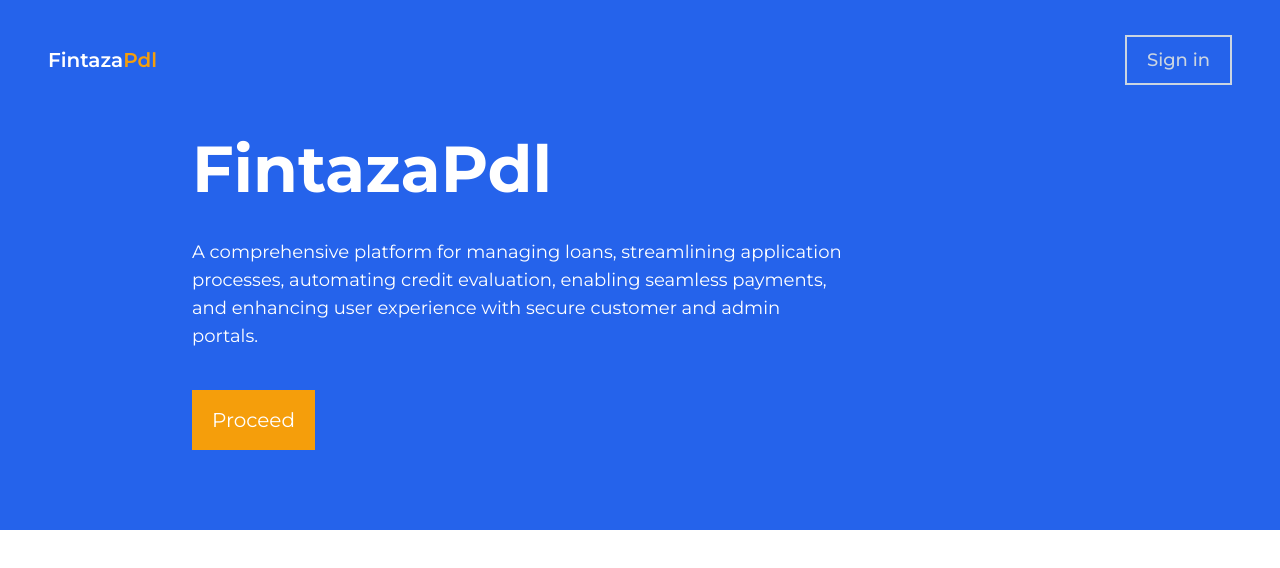
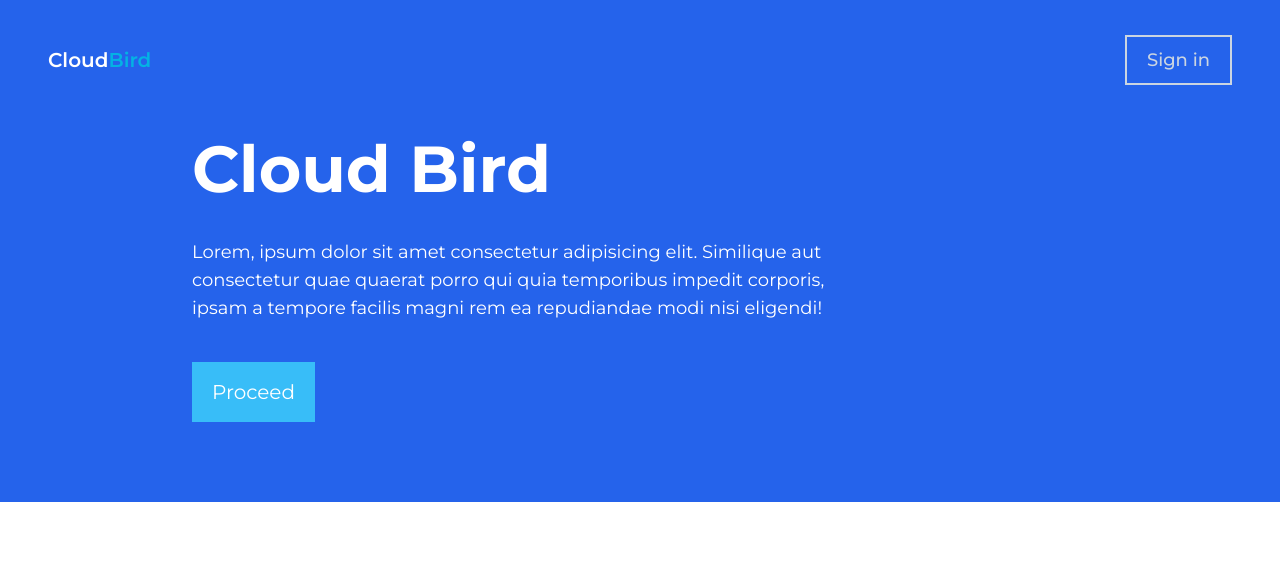
Before and after one commit to KingDivadd/Cloud_Bird_Client, a Next.js app: page / in a window 1280 px wide. Shown: the top 568 px of the page. Built offline with nearby package versions, Linux system fonts and the light colour scheme.

Commit message:
new commit

```diff
--- a/app/auth/login/page.tsx
+++ b/app/auth/login/page.tsx
@@ -157,7 +157,7 @@ const Login = () => {
 
             <div className=" max-sm:p-[15px] mx-auto flex flex-wrap items-center justify-center gap-[50px] lg:gap-20  ">
                 <span className=' sm:w-[400px] lg:mb-10 max-sm:text-[35px] max-lg:text-[40px] lg:text-[55px] max-lg:font-[700] lg:font-[800] text-center text-blue-700 flex items-center justify-center whitespace-nowrap'>
-                    Fintaza<p className="text-amber-600">Pdl</p>
+                    Cloud<p className="">Bird</p>
                 </span>
 
                 <form action='' className="w-full sm:w-[400px] flex flex-col items-start justify-start rounded-[5px] p-[20px] bg-white min-h-[200px] py-[30px] gap-[35px] shadow-lg border border-slate-200 ">
--- a/app/auth/recover-password/page.tsx
+++ b/app/auth/recover-password/page.tsx
@@ -96,7 +96,7 @@ const RecoverPassword = () => {
 
             <div className=" max-sm:p-[15px] mx-auto flex flex-wrap items-center justify-center gap-[50px] lg:gap-20  ">
                 <span className=' sm:w-[400px] lg:mb-10 max-sm:text-[35px] max-lg:text-[40px] lg:text-[55px] max-lg:font-[700] lg:font-[800] text-center text-blue-700 flex items-center justify-center whitespace-nowrap'>
-                    Fintaza<p className="text-amber-600">Pdl</p>
+                Cloud<p className="">Bird</p>
                 </span>
 
                 <form action='' className="w-full sm:w-[400px] flex flex-col items-start justify-start rounded-[5px] p-[20px] bg-white min-h-[200px] py-[30px] gap-[35px] shadow-lg border border-slate-200 ">
--- a/app/auth/reset-password/page.tsx
+++ b/app/auth/reset-password/page.tsx
@@ -113,7 +113,7 @@ const ResetPassword = () => {
 
             <div className=" max-sm:p-[15px] mx-auto flex flex-wrap items-center justify-center gap-[50px] lg:gap-20  ">
                 <span className=' sm:w-[400px] lg:mb-10 max-sm:text-[35px] max-lg:text-[40px] lg:text-[55px] max-lg:font-[700] lg:font-[800] text-center text-blue-700 flex items-center justify-center whitespace-nowrap'>
-                    Fintaza<p className="text-amber-600">Pdl</p>
+                Cloud<p className="">Bird</p>
                 </span>
 
                 <form action='' className="w-full sm:w-[400px] flex flex-col items-start justify-start rounded-[5px] p-[20px] bg-white min-h-[200px] py-[30px] gap-[35px] shadow-lg border border-slate-200 ">
--- a/app/auth/signup/page.tsx
+++ b/app/auth/signup/page.tsx
@@ -123,7 +123,7 @@ const Signup = () => {
 
             <div className=" max-sm:p-[15px] mx-auto flex flex-wrap items-center justify-center gap-[50px] lg:gap-20  ">
                 <span className=' sm:w-[400px] lg:mb-10 max-sm:text-[35px] max-lg:text-[40px] lg:text-[55px] max-lg:font-[700] lg:font-[800] text-center text-blue-700 flex items-center justify-center whitespace-nowrap'>
-                    Fintaza<p className="text-amber-600">Pdl</p>
+                Cloud<p className="">Bird</p>
                 </span>
 
                 {phase == 'first' &&
--- a/app/auth/verify-otp/page.tsx
+++ b/app/auth/verify-otp/page.tsx
@@ -105,7 +105,7 @@ const VerifyOtp = () => {
 
             <div className=" max-sm:p-[15px] mx-auto flex flex-wrap items-center justify-center gap-[50px] lg:gap-20  ">
                 <span className=' sm:w-[400px] lg:mb-10 max-sm:text-[35px] max-lg:text-[40px] lg:text-[55px] max-lg:font-[700] lg:font-[800] text-center text-blue-700 flex items-center justify-center whitespace-nowrap'>
-                    Fintaza<p className="text-amber-600">Pdl</p>
+                Cloud<p className="">Bird</p>
                 </span>
 
                 <form action='' className="w-full sm:w-[400px] flex flex-col items-start justify-start rounded-[5px] p-[20px] bg-white min-h-[200px] py-[30px] gap-[35px] shadow-lg border border-slate-200 ">
--- a/app/component/header.tsx
+++ b/app/component/header.tsx
@@ -33,8 +33,8 @@ const Header = () => {
                 {/* left nav */}
                 <div className=" flex h-full items-center justify-start gap-5">
                     <span className="flex items-center mr-5 cursor-pointer" onClick={()=> setHeader_nav('home') }>
-                        <p className="text-xl font-semibold text-white">Fintaza</p>
-                        <p className="text-xl font-semibold text-amber-500">Pdl</p>
+                        <p className="text-xl font-semibold text-white">Cloud</p>
+                        <p className="text-xl font-semibold text-[#04b2e4]">Bird</p>
                     </span>
 
                 </div>
@@ -42,7 +42,7 @@ const Header = () => {
 
                 <div className=" flex h-full items-center justify-end gap-5">
 
-                    <button className="h-[50px] font-[500] text-lg px-5 flex items-center text-slate-300 border-2 border-slate-300 hover:text-amber-500 hover:border-amber-500 "  onClick={()=> router.push('/auth/login')}>
+                    <button className="h-[50px] font-[500] text-lg px-5 flex items-center text-slate-300 border-2 border-slate-300 hover:text-sky-400 hover:border-[#04b2e4] "  onClick={()=> router.push('/auth/login')}>
                         Sign in
                     </button>
                 </div>
@@ -50,9 +50,9 @@ const Header = () => {
 
             {(header_nav == 'home' || header_nav == 'features' ) &&
             <div className="w-[70%] mx-auto flex flex-col items-start justify-start gap-5 mb-20">
-                <p className="xl:text-[65px] font-bold text-white">FintazaPdl</p>
-                <p className="xl:text-lg w-[650px] text-start font-[400] text-white">A comprehensive platform for managing loans, streamlining application processes, automating credit evaluation, enabling seamless payments, and enhancing user experience with secure customer and admin portals.</p>
-                <button className="h-[60px] text-xl font-[400] bg-amber-500 px-5 flex items-center text-white hover:bg-amber-600 mt-5"onClick={()=> router.push('/auth/login')}>
+                <p className="xl:text-[65px] font-bold text-white">Cloud Bird</p>
+                <p className="xl:text-lg w-[650px] text-start font-[400] text-white">Lorem, ipsum dolor sit amet consectetur adipisicing elit. Similique aut consectetur quae quaerat porro qui quia temporibus impedit corporis, ipsam a tempore facilis magni rem ea repudiandae modi nisi eligendi!</p>
+                <button className="h-[60px] text-xl font-[400] bg-sky-400 px-5 flex items-center text-white  mt-5"onClick={()=> router.push('/auth/login')}>
                     Proceed
                 </button>
 
```
